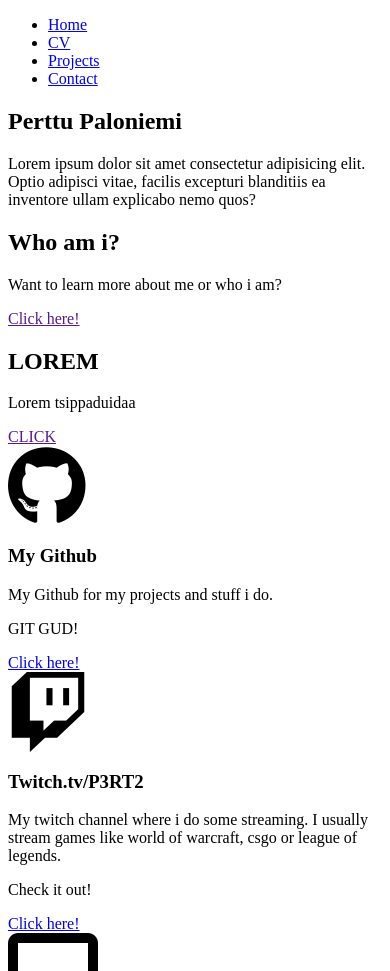
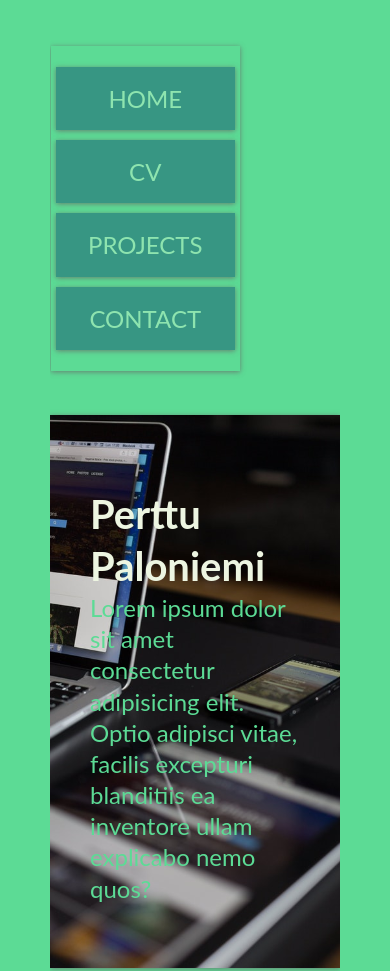
Before and after one commit to Ppaloni/Omatsivut, a plain HTML site: page index.html in a window 390 px wide. Shown: the top 971 px of the page. Drawn offline with Linux system fonts and the light colour scheme.

Commit message:
HOME + style.css + @media queries
index.html eli HOME hioutuu valmiimmaksi ja lisätty myös @media queries pienemmille laitteille. Seuraavaksi CV välilehden suunnittelu. sen html toteutus ja Navbarin fiksaus siedettäväksi.

```diff
--- a/index.html
+++ b/index.html
@@ -10,17 +10,22 @@
     <title>Perttu Paloniemi</title>
 </head>
 <body>
+
+
+
+
     <!--Wrapper-->
     <div class="wrapper">
+
          <!--Navigation-->
-    <nav class="navbar">
+         <div class="navbar">
             <ul>
-            <li><a href="#">Home</a></li>
+                <li><a href="index.html">Home</a></li>
                 <li><a href="#">CV</a></li>
                 <li><a href="#">Projects</a></li>
                 <li><a href="#">Contact</a></li>
             </ul>
-    </nav>
+        </div>
         <!--Navigation ends-->
 
     <!--Top container-->
@@ -38,7 +43,7 @@
         <div class="top-box top-box-b">
             <h2>LOREM</h2>
             <p class="lorem">Lorem tsippaduidaa</p>
-            <a href="" class="btn">CLICK</a>
+            <a href="" class="btn">Click here!</a>
         </div>
     </section>
     <!--Top container ends-->
@@ -48,7 +53,6 @@
     pc confiquration, etc-->
     <section class="boxes">
         <div class="box">
-            <div class="box">
                 <i class="fab fa-github fa-5x"></i>
                 <!--fa-4x tekee i classin iconista, joka otettiin
                 fontawesome.comista 4x suuremman kuin alkuperäinen-->
@@ -57,6 +61,7 @@
                 <p class="mygithub">GIT GUD!</p>
                 <a href="https://github.com/Ppaloni" class="btn">Click here!</a>
             </div>
+            <div class="box">
             <i class="fab fa-twitch fa-5x"></i>
             <!--fa-4x tekee i classin iconista, joka otettiin
             fontawesome.comista 4x suuremman kuin alkuperäinen-->
@@ -83,7 +88,20 @@
     </section>
     <!--Boxes section ends-->
 
+    <!--Images section-->
+    <!--Toistaiseksi vielä random kuvia, odotetaan, että saadan töistä / peleistä täytettä tähän osioon.-->
+    <section class="screenshots">
+        <img src="img/PC.jpg" alt="">
+        <img src="img/Sunset.png" alt="">
+        <img src="img/minä.jpg" alt="">
+        <img src="img/P3RT2.png" alt="">
+        <img src="https://source.unsplash.com/random/201x200" alt="">
+        <img src="https://source.unsplash.com/random/202x200" alt="">
+    </section>
+    <!--Images section ends-->
+
     <!--Footer-->
+    <footer>
     <p>Perttu Paloniemi &copy; 2020</p><br>
     <p>
         <i class="fab fa-linkedin fa-2x"></i>
@@ -91,6 +109,7 @@
         <i class="fab fa-twitter-square fa-2x"></i>
 
     </p>
+</footer>
     <!--Footer ends-->
 
 
--- a/style.css
+++ b/style.css
@@ -1,5 +1,3 @@
-/*CSS Variables*/
-
 /*Valittuna oli seuraavat väriteemat:
 Taustat:
 #379683
@@ -13,5 +11,261 @@ Fontit:
 /*
 mystory
 mytwitch
-mygihub
+mygithub
+screenshots
+lorem
 */
+
+/*CSS Variables*/
+:root {
+    --primary: #5CDB95 ;
+    --darkgreen: #379683;
+    --lightgreen: #8EE4AF;
+    --blue: #05386B;
+    --white: #EDF5E1;
+    --shadow: 0 1px 5px rgba(104, 104, 104, 0.8);
+
+}
+
+html {
+    box-sizing: border-box;
+    font-family: "Lato", sans-serif;
+    color: var(--blue);
+}
+
+h1, h2, h3, h4, h5, h6 {
+    color: var(--white);
+}
+
+body {
+    background: var(--primary);
+    margin: 30px 50px;
+    line-height: 1.3;
+}
+
+img {
+    max-width: 100%;
+}
+
+.wrapper {
+    display: grid;
+    grid-gap: 20px;
+    margin-top: 40px;
+    overflow: hidden;
+
+}
+
+
+/*Navbar*/
+
+.navbar {
+    background: var(--primary);
+    overflow: hidden;
+    position: fixed;
+    top: 6px;
+    min-width: 35%;
+    box-shadow: var(--shadow);
+
+
+}
+
+.navbar ul {
+    display: grid;
+    grid-gap: 10px;
+    padding: 5px;
+    list-style: none;
+    grid-template-columns: repeat(4, 1fr);
+
+}
+
+
+/*Linkit*/
+.navbar a {
+    background: var(--darkgreen);
+    display: block;
+    text-decoration: none;
+    text-align: center;
+    padding: 1rem;
+    color: var(--lightgreen);
+    text-transform: uppercase;
+    font-size: 1.5rem;
+    box-shadow: var(--shadow);
+}
+.navbar a:hover {
+    background: var(--primary);
+    color: var(--white)
+}
+/*Navbar ends*/
+
+/*Top container*/
+
+.top-container {
+    display: grid;
+    grid-gap: 20px;
+    margin-top: 20px;
+    grid-template-areas:
+    'showcase showcase'
+    'showcase showcase'
+    'top-box-a top-box-b'
+    'top-box-a top-box-b';
+}
+
+/*Top container ends*/
+
+/*Showcase*/
+
+.showcase {
+    margin-top: 60px;
+    overflow: hidden;
+    grid-area: showcase;
+    min-height: 400px;
+    background: url(img/showcase.jpg);
+    background-size: cover;
+    background-position: center;
+    padding: 2.5rem;
+    display: flex;
+    flex-direction: column;
+    align-items: start;
+    justify-content: center;
+    box-shadow: var(--shadow);
+
+}
+
+.showcase h1 {
+    font-size: 6rem;
+    margin-bottom: 0;
+    color: var(--white);
+}
+
+.showcase p {
+    font-size: 1.5rem;
+    margin-top: 0;
+    color: var(--primary)
+}
+
+/*Showcase ends*/
+
+
+/*Top box*/
+.top-box {
+    background: var(--lightgreen);
+    display: grid;
+    align-items: center;
+    justify-items: center;
+    box-shadow: var(--shadow);
+    padding: 1.6rem;
+}
+
+.top-box h2 {
+    font-size: 2.5rem;
+}
+
+.top-box .mystory {
+    font-size: 1.5rem;
+}
+
+.top-box .lorem {
+    font-size: 1.5rem;
+}
+
+.top-box-a {
+    grid-area: top-box-a;
+
+}
+.top-box-b {
+    grid-area: top-box-b;
+
+}
+/*Top box ends*/
+
+
+/*Boxes*/
+.boxes {
+    display: grid;
+    grid-gap: 20px;
+    grid-template-columns: repeat(auto-fit, minmax(200px, 1fr));
+    /*ei toiminu tämä vielä! Ei mene responsiivisesti, ehkä media query vois toimii*/
+
+}
+
+.box {
+    background: var(--lightgreen);
+    text-align: center;
+    padding: 1.5rem 2rem;
+    box-shadow: var(--shadow);
+}
+/*Boxes ends*/
+
+
+/*Screenshots*/
+.screenshots {
+    display: grid;
+    grid-gap: 20px;
+    grid-template-columns: repeat(auto-fit, minmax(200px, 1fr));
+    padding: 1.5rem 2rem;
+}
+
+.screenshots img {
+    width: 100%;
+    box-shadow: var(--shadow);
+}
+/*Screenshots ends*/
+
+
+/*Footer*/
+footer {
+    margin-top: 2rem;
+    background: var(--darkgreen);
+    text-align: center;
+    align-items: center;
+    padding: 1rem;
+}
+/*Footer ends*/
+
+/*Media Queries*/
+@media(max-width: 900px) {
+    .wrapper {
+        margin-top: 40px;
+        overflow: hidden;
+    }
+    .top-container {
+        grid-template-areas:
+        'showcase showcase'
+        'top-box-a top-box-b';
+
+    }
+
+    img {
+        max-width: 100px;
+    }
+
+    .showcase h1 {
+        font-size: 2.5rem;
+    }
+    .showcase {
+        margin-top: 10px;
+    }
+    .navbar {
+        position: relative;
+        max-width: 65%;
+        margin-left: 1px;
+        margin-right: 1px;
+
+    }
+    .navbar ul {
+        grid-template-columns: 1fr;
+    }
+
+
+}
+
+/*tämä max 500px laite, eli älypuhelin yms.*/
+@media (max-width: 500px) {
+    .top-container {
+        grid-template-areas:
+        'showcase'
+        'top-box-a'
+        'top-box-b';
+    }
+}
+/*Media Queries end*/
```
Also changed, not shown: img/P3RT2.png (added), 1 other file. Lines whose indentation alone changed are shown as unchanged.
